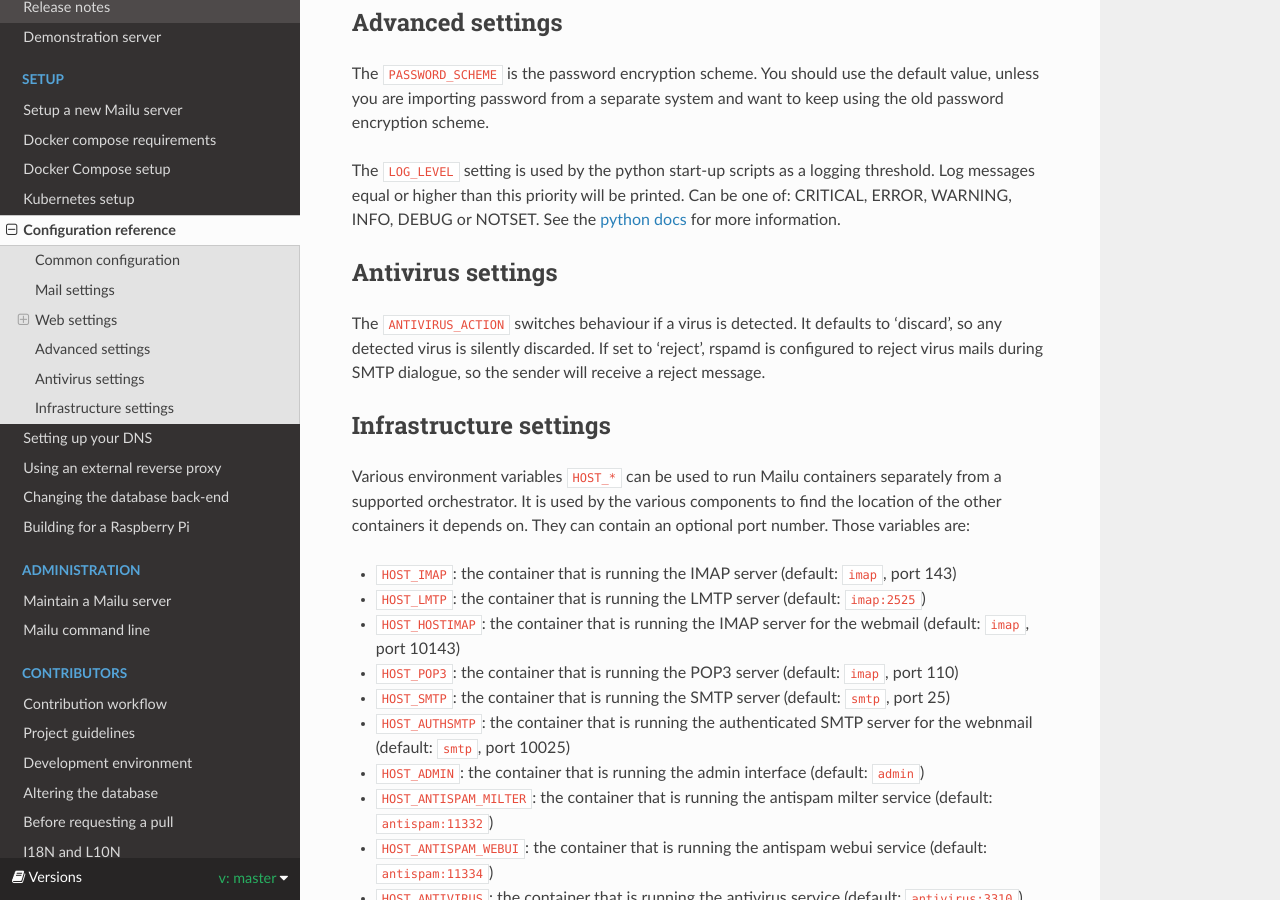
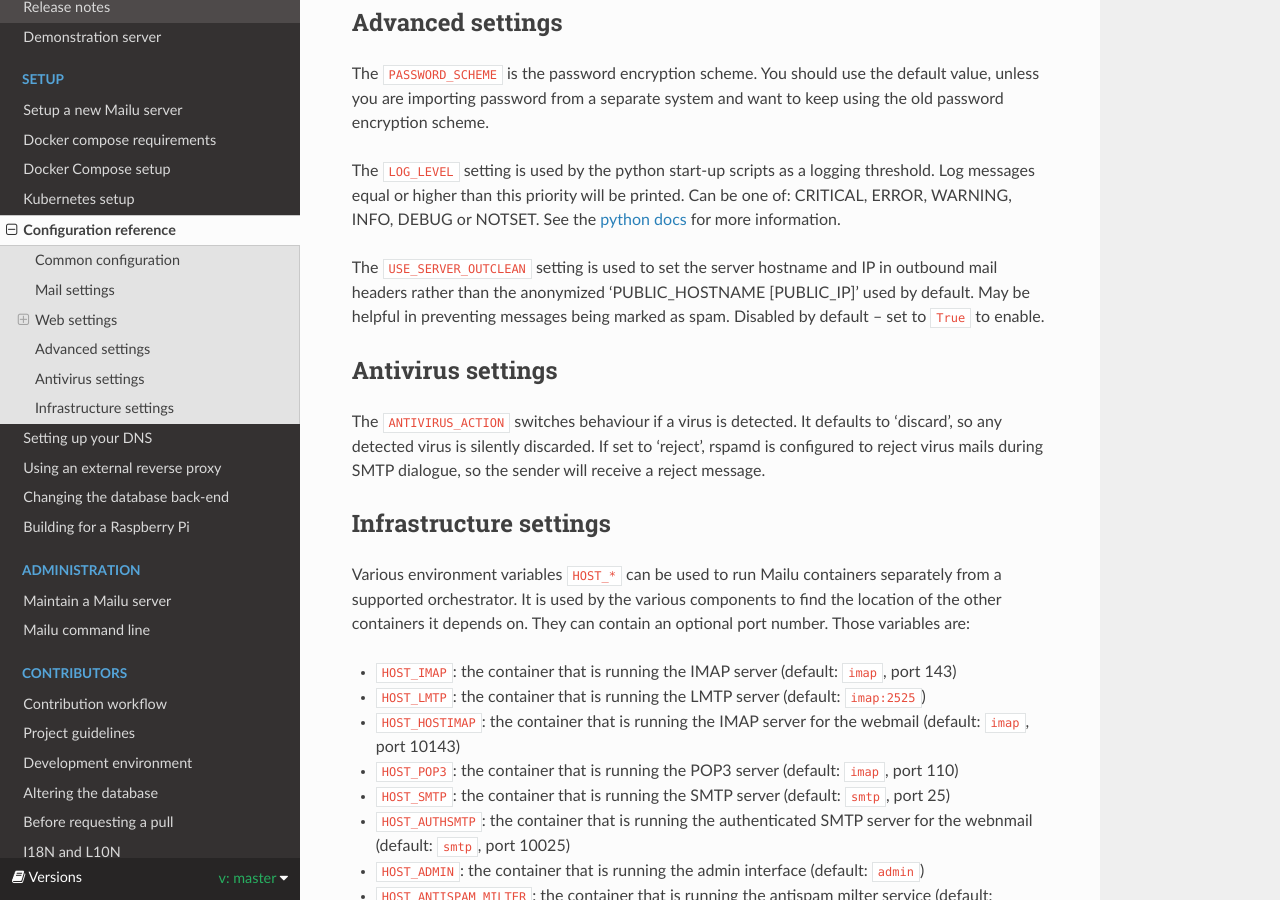
Before and after one commit to Mailu/Mailu, a Sphinx documentation site: the page built from docs/configuration.rst, in a window 1280 px wide and 900 px high, scrolled down 2851 px. Built offline with Sphinx 7.4.7 and the Read the Docs theme 2.0.0, drawn with Linux system fonts in a browser that asks for light colours; formulas are drawn with MathJax 3.

Commit message:
Add docs for new USE_SERVER_OUTCLEAN option.

```diff
--- a/docs/configuration.rst
+++ b/docs/configuration.rst
@@ -140,6 +140,11 @@ See the `python docs`_ for more information.
 
 .. _`python docs`: https://docs.python.org/3.6/library/logging.html#logging-levels
 
+The ``USE_SERVER_OUTCLEAN`` setting is used to set the server hostname and IP
+in outbound mail headers rather than the anonymized 'PUBLIC_HOSTNAME [PUBLIC_IP]'
+used by default.  May be helpful in preventing messages being marked as spam.
+Disabled by default -- set to ``True`` to enable.
+
 Antivirus settings
 ------------------
 
```
